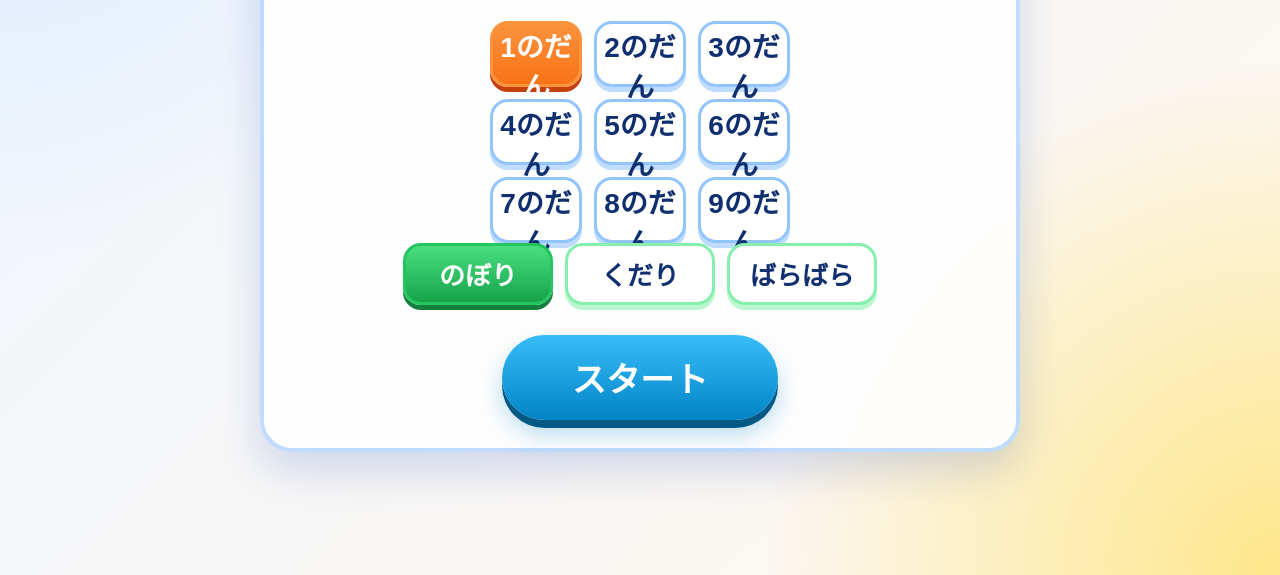
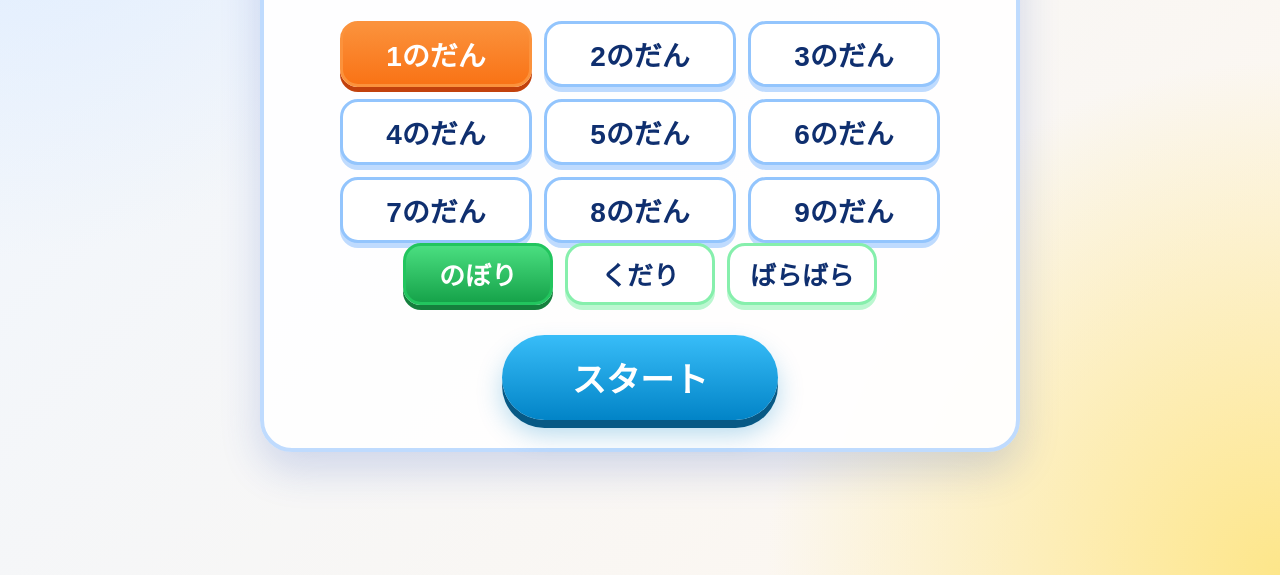
Before and after one commit to mypace-manabi/kuku, a plain HTML site: page index.html in a window 1280 px wide. Shown: the part 225-800 px from the top of the page. Drawn offline with Linux system fonts and the light colour scheme.

Commit message:
Update index.html

```diff
--- a/index.html
+++ b/index.html
@@ -64,12 +64,20 @@
 
   /* 段の選択：3×3で固定 */
   .dan-buttons {
-    width: 300px;
-    margin: 0 auto;
-    display: grid;
-    grid-template-columns: repeat(3, 1fr);
-    gap: 12px;
-  }
+  width: min(92vw, 600px);
+  margin: 0 auto;
+  display: grid;
+  grid-template-columns: repeat(3, 1fr);
+  gap: 12px;
+}
+
+ .dan {
+  min-width: 0;
+  width: 100%;
+  font-size: 22px;
+  padding: 0 8px;
+  white-space: nowrap;
+}
 
   .order-buttons {
     display: flex;
```
